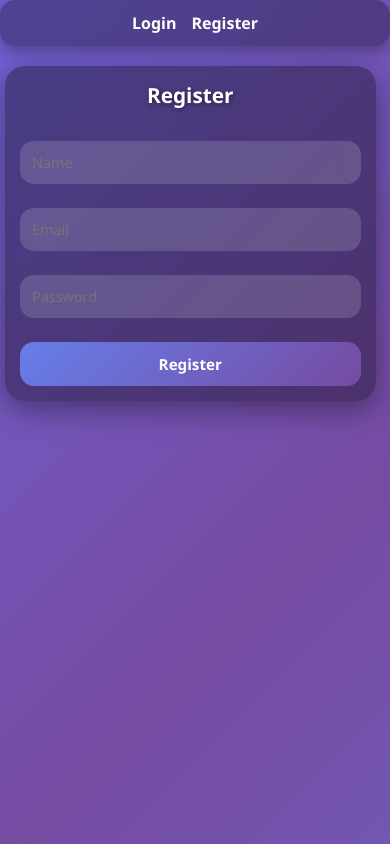
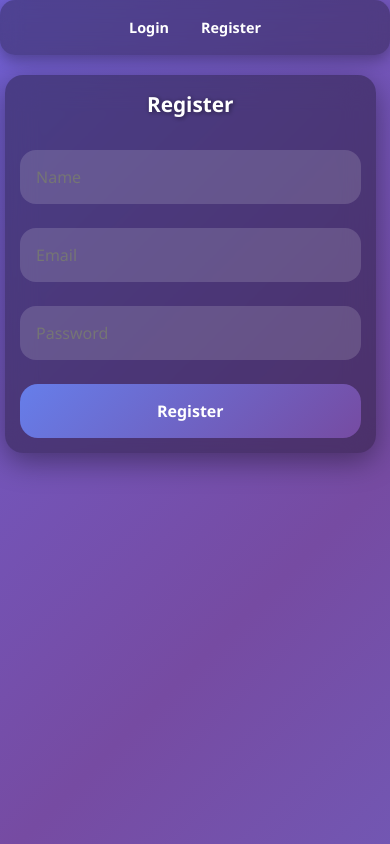
Before and after one commit to AbhinavKumar010/Sanjay_Bhai-s_-UI, a React (Vite) app in the folder frontend/: page /register in a window 390 px wide. Built offline with nearby package versions, Linux system fonts and the light colour scheme; no server answers.

Commit message:
hgfdfghjk'

```diff
--- a/frontend/src/styles.css
+++ b/frontend/src/styles.css
@@ -9,7 +9,7 @@
 /* ================= BODY WITH ANIMATED GRADIENT ================= */
 body {
   min-height: 100vh;
-  background: linear-gradient(-45deg, #667eea, #764ba2, #6b73ff, #000dff);
+  background: linear-gradient(-45deg, #667eea, #764ba2, #6b73ff, #c25565);
   background-size: 400% 400%;
   animation: gradientBG 12s ease infinite;
   color: #fff;
@@ -183,6 +183,8 @@ button:hover {
 }
 
 /* ================= MEDIA QUERIES ================= */
+
+/* Tablets & small desktops */
 @media (max-width: 768px) {
   .container {
     margin: 30px 10px;
@@ -208,27 +210,81 @@ button:hover {
   }
 }
 
+/* Mobile devices */
 @media (max-width: 480px) {
   .container {
     margin: 20px 5px;
     padding: 15px;
+    border-radius: 18px;
   }
 
   h2 {
     font-size: 1.3rem;
   }
 
+  input {
+    padding: 16px;
+    font-size: 1rem;
+    border-radius: 16px;
+  }
+
   button, .match-btn {
-    font-size: 0.95rem;
+    font-size: 1rem;
+    padding: 16px;
+    border-radius: 18px;
+  }
+
+  .chat-box {
+    max-height: 40vh;
+    padding: 10px;
+  }
+
+  .message {
+    font-size: 0.85rem;
+  }
+
+  .navbar {
+    gap: 12px;
+    padding: 10px;
+  }
+
+  .navbar a {
+    font-size: 0.9rem;
+    padding: 8px 10px;
+  }
+
+  .splash {
+    padding: 10px;
+  }
+
+  .logo {
+    width: 80px;
+    transform: scale(0.5) translateY(80px);
+  }
+
+  .logo-show {
+    transform: scale(1) translateY(0);
+  }
+}
+
+/* Extra small phones */
+@media (max-width: 360px) {
+  .container {
+    width: 95%;
+    padding: 12px;
+    margin: 15px auto;
+  }
+
+  input, button, .match-btn {
+    font-size: 0.9rem;
     padding: 12px;
   }
 
-  input {
-    padding: 12px;
-    font-size: 0.9rem;
+  h2 {
+    font-size: 1.2rem;
   }
 
   .chat-box {
-    max-height: 45vh;
+    max-height: 35vh;
   }
 }
```
